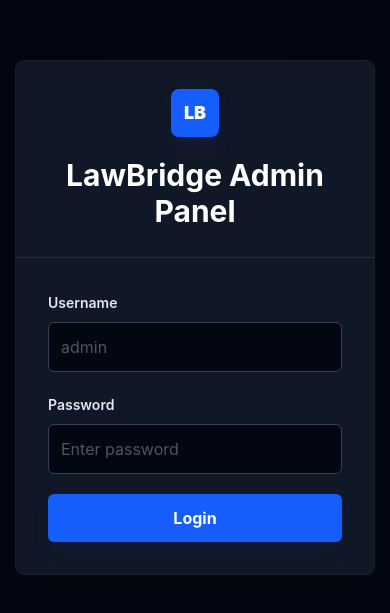
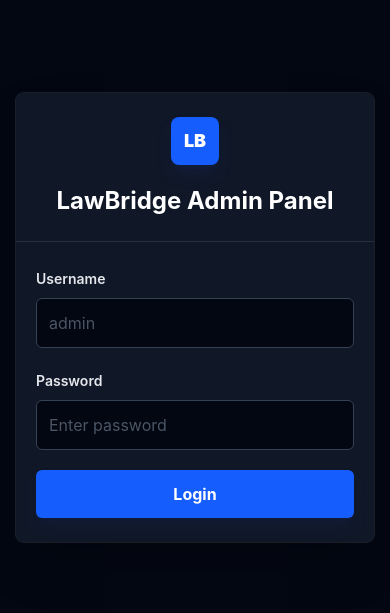
Before and after one commit to Soban04-eng/lawbridge-admin-panel, a React (Vite) app: page / in a window 390 px wide. Shown: the part 105-718 px from the top of the page. Built offline with nearby package versions, Linux system fonts and the light colour scheme; no server answers.

Commit message:
Make admin panel responsive

```diff
--- a/src/pages/Login.jsx
+++ b/src/pages/Login.jsx
@@ -21,18 +21,18 @@
   };
 
   return (
-    <main className="flex min-h-screen items-center justify-center bg-gray-950 px-4 py-10">
+    <main className="flex min-h-screen items-center justify-center bg-gray-950 px-4 py-6 sm:py-10">
       <section className="w-full max-w-md overflow-hidden rounded-lg bg-gray-900 shadow-2xl ring-1 ring-white/10">
-        <div className="border-b border-white/10 bg-gray-900 px-8 py-7">
+        <div className="border-b border-white/10 bg-gray-900 px-5 py-6 sm:px-8 sm:py-7">
           <div className="mx-auto mb-5 flex h-12 w-12 items-center justify-center rounded-lg bg-blue-600 text-lg font-black text-white shadow-lg shadow-blue-950/40">
             LB
           </div>
-          <h1 className="text-center text-3xl font-bold text-white">
+          <h1 className="text-center text-2xl font-bold text-white sm:text-3xl">
             LawBridge Admin Panel
           </h1>
         </div>
 
-        <form className="space-y-5 px-8 py-8" onSubmit={handleSubmit}>
+        <form className="space-y-5 px-5 py-6 sm:px-8 sm:py-8" onSubmit={handleSubmit}>
           <label className="block">
             <span className="text-sm font-semibold text-gray-200">Username</span>
             <input
```
